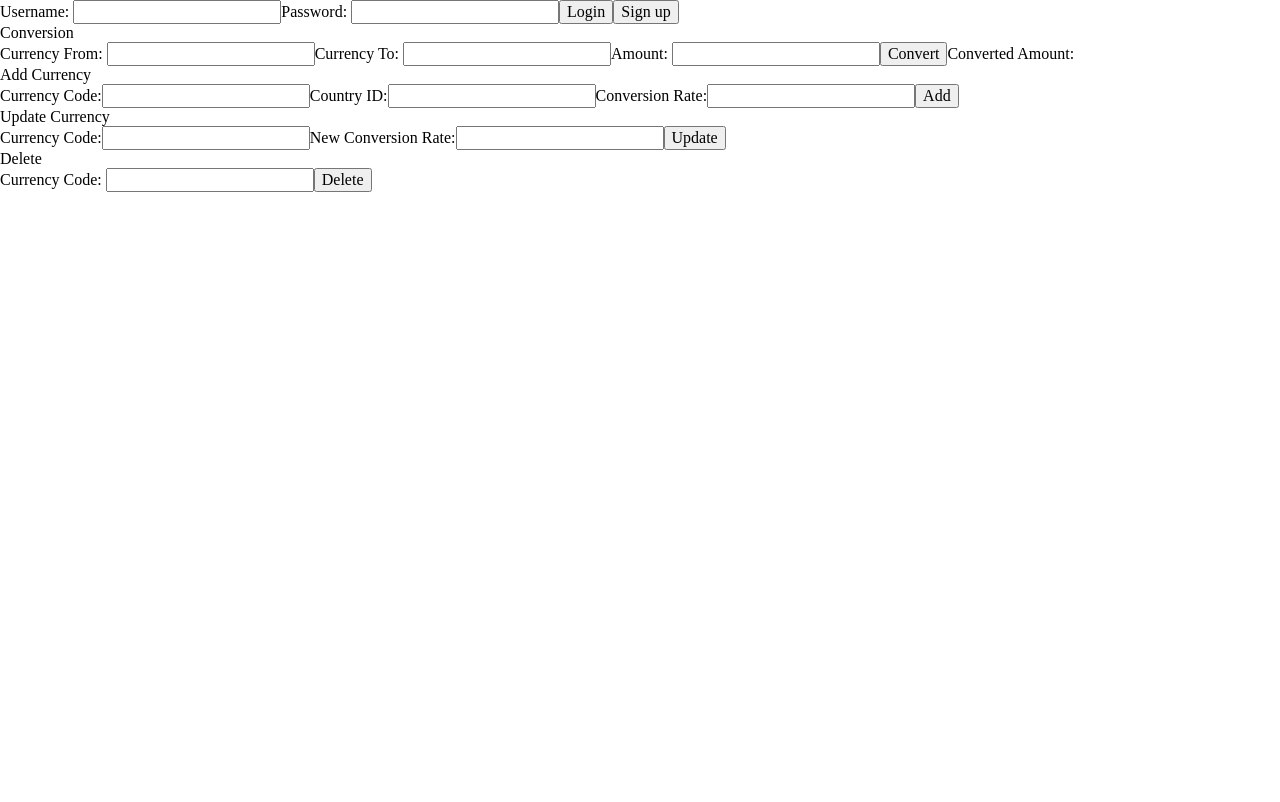
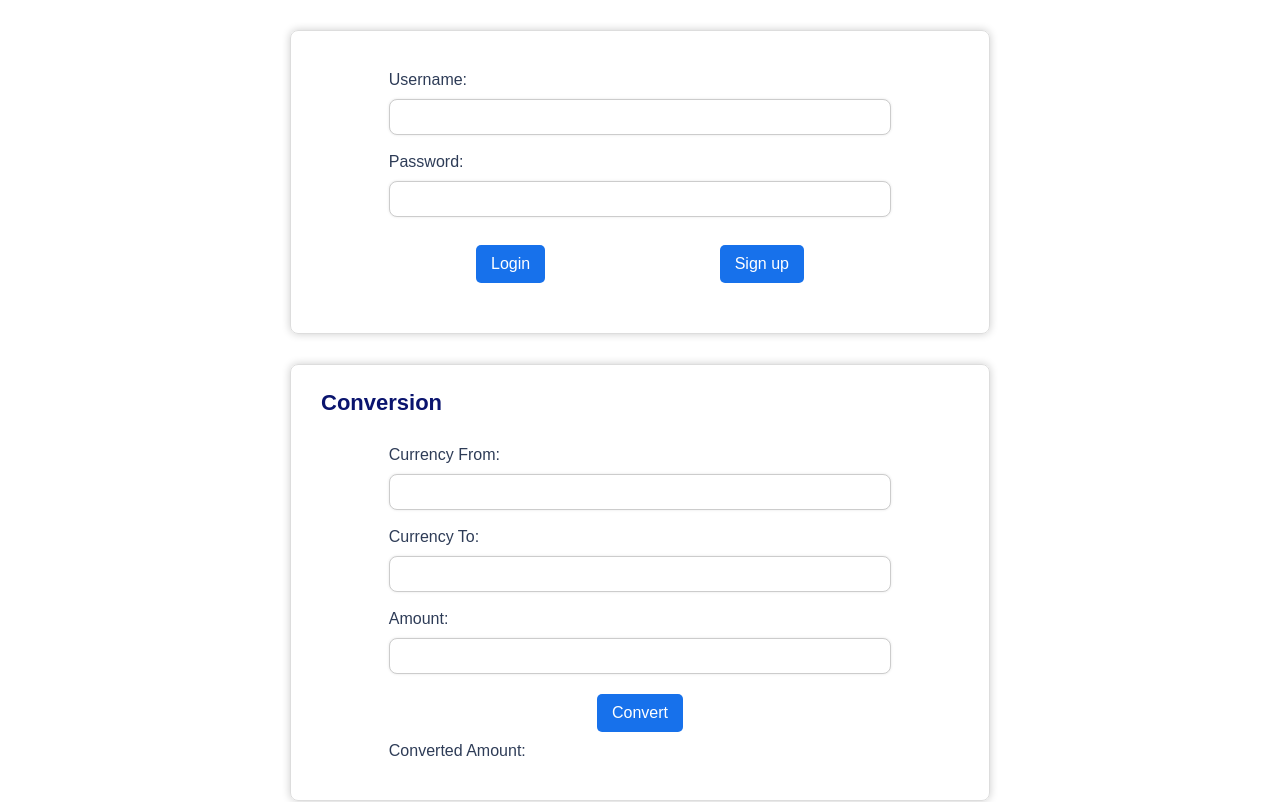
Before and after one commit to yhan4/miniproject, a React (Vite) app in the folder client/: page / in a window 1280 px wide. Shown: the top 802 px of the page. Built offline with nearby package versions, Linux system fonts and the light colour scheme; no server answers.

Commit message:
the UI design

```diff
--- a/client/src/components/AddCurrency.jsx
+++ b/client/src/components/AddCurrency.jsx
@@ -37,7 +37,7 @@ const AddCurrency = () => {
     }
 
     return (
-        <div>
+        <div className="container">
             <h2>Add Currency</h2>
             <form onSubmit={handleAddCurrency}>
                 <label>
--- a/client/src/components/App.jsx
+++ b/client/src/components/App.jsx
@@ -1,5 +1,6 @@
 import React from 'react';
 import { useState, useEffect  } from 'react';
+import '../styles/App.css'
 import Login from './Login';
 import Conversion from './Conversion';
 import AddCurrency from './AddCurrency';
--- a/client/src/components/Conversion.jsx
+++ b/client/src/components/Conversion.jsx
@@ -2,7 +2,7 @@ import React from "react";
 
 const Conversion = () => {
     return (
-        <div>
+        <div className="container">
             <h2>Conversion</h2>
             <form>
                 <label>
--- a/client/src/components/DeleteCurrency.jsx
+++ b/client/src/components/DeleteCurrency.jsx
@@ -32,7 +32,7 @@ const DeleteCurrency = ({currencies}) => {
     }}
 
     return (
-        <div>
+        <div className="container">
             <h2>Delete</h2>
             <form onSubmit={handleDeleteCurrency}>
                 <label>Currency Code: </label>
--- a/client/src/components/Login.jsx
+++ b/client/src/components/Login.jsx
@@ -2,7 +2,7 @@ import React from "react";
 
 const Login = () => {
     return(
-        <div>
+        <div className="container">
             <form>
                 <label>
                     Username: <input type="text" />
@@ -10,8 +10,11 @@ const Login = () => {
                 <label>
                     Password: <input type="password" />
                 </label>
-                <button>Login</button>
-                <button>Sign up</button>
+                <div className="button-container">
+                    <button>Login</button>
+                    <button>Sign up</button>
+                </div>
+
             </form>
         </div>
     )
--- a/client/src/components/UpdateCurrency.jsx
+++ b/client/src/components/UpdateCurrency.jsx
@@ -35,7 +35,7 @@ const UpdateCurrency = ({currencies}) => {
     }}
 
     return (
-        <div>
+        <div className="container">
             <h2>Update Currency</h2>
             <form onSubmit={handleUpdateCurrency}>
                 <label>
--- /dev/null
+++ b/client/src/styles/App.css
@@ -0,0 +1,76 @@
+* {
+    text-decoration: none
+}
+
+body {
+    margin: 0;
+    padding: 0;
+    font-family: Arial, sans-serif;
+    background-color: #fff;
+    color:#2E3C57;
+}
+
+.container {
+    max-width: 700px;
+    margin: 30px auto;
+    padding: 10px;
+    border: 1px solid #ddd;
+    box-sizing: border-box;
+    border-radius: 8px;
+    box-shadow: 0 0 8px rgba(0, 0, 0, 0.2)
+}
+
+h2 {
+    font-size: 22px;
+    font-weight: bold;
+    margin: 15px 20px;
+    color:#0A146E;
+}
+
+form {
+    width: 80%;
+    margin: 30px auto;
+    padding: 0 20px;
+}
+
+label {
+    display: block;
+    margin-bottom: 8px;
+  }
+
+input {
+    width: 100%;
+    padding: 8px;
+    margin: 10px 0;
+    border: 1px solid #ccc;
+    border-radius: 8px;
+    box-shadow: 0 0 3px rgba(0, 0, 0, 0.1);
+    color:#2E3C57;
+}
+
+.button-container {
+    display: flex;
+    justify-content: center;
+    text-align: center;
+}
+
+button {
+    display: block;
+    margin: 10px auto;
+    padding: 10px 15px;
+    background-color: #1771EB;
+    color: white;
+    border: none;
+    cursor: pointer;
+    border-radius: 5px;
+}
+
+button:hover {
+    background-color: #2697FF;
+}
+
+@media only screen and (max-width: 600px) {
+    .container {
+        width: 90%;
+    }
+}
```
